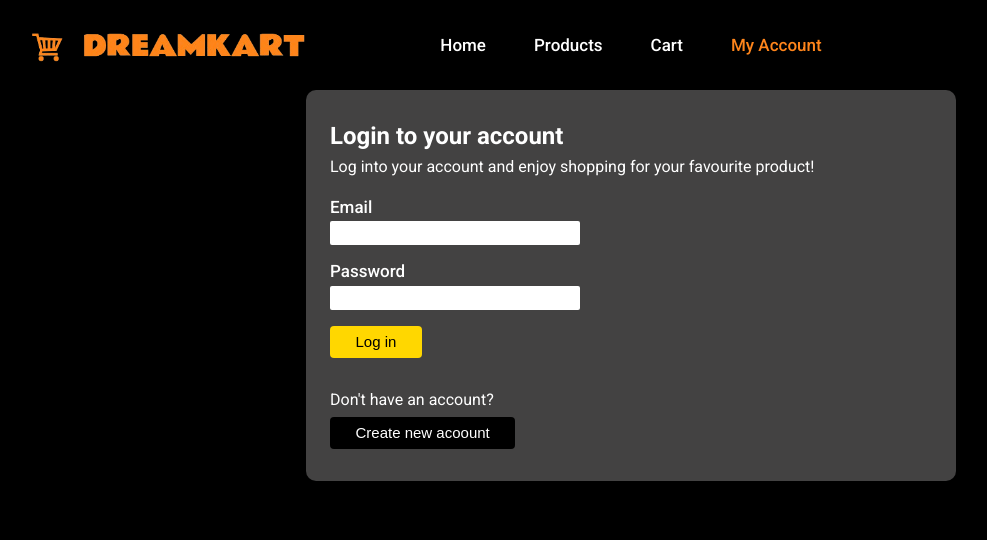
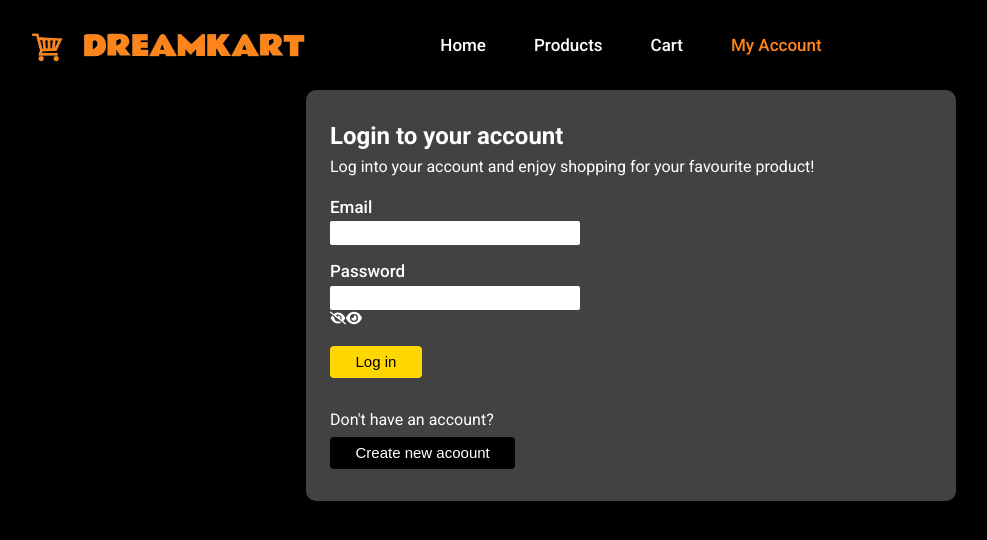
Before and after one commit to RohanGorla/E-Commerce-Template, a React (Vite) app in the folder client/: page /account/login in a window 1280 px wide. Shown: the top 540 px of the page, without its empty margins (9-996 px from the left). Built offline with nearby package versions, Linux system fonts and the light colour scheme.

Commit message:
Add the show and hide password feature in login page of user account

```diff
--- a/client/src/components/Login.jsx
+++ b/client/src/components/Login.jsx
@@ -1,6 +1,7 @@
 import React, { useState } from "react";
 import { useNavigate } from "react-router-dom";
 import axios from "axios";
+import { FaEye, FaEyeSlash } from "react-icons/fa6";
 import "../styles/Login.css";
 
 function Login() {
@@ -8,6 +9,7 @@ function Login() {
   const [pass, setPass] = useState("");
   const [error, setError] = useState(false);
   const [errorMsg, setErrorMsg] = useState("");
+  const [showPassword, setShowPassword] = useState(false);
   const navigate = useNavigate();
 
   /* Login API */
@@ -79,14 +81,32 @@ function Login() {
           </div>
           <div className="Login_Password">
             <label>Password</label>
+            <div className="Login_Password--Input_And_Eye">
               <input
                 className="Login_Password--Input"
-              type="password"
+                type={showPassword ? "text" : "password"}
                 onChange={(e) => {
                   setPass(e.target.value);
                 }}
                 value={pass}
               ></input>
+              <FaEyeSlash
+                className={
+                  showPassword
+                    ? "Login_Password--Eye"
+                    : "Login_Password--Eye--Inactive"
+                }
+                onClick={() => setShowPassword(false)}
+              ></FaEyeSlash>
+              <FaEye
+                className={
+                  showPassword
+                    ? "Login_Password--Eye--Inactive"
+                    : "Login_Password--Eye"
+                }
+                onClick={() => setShowPassword(true)}
+              ></FaEye>
+            </div>
           </div>
         </form>
         <div className="Login_Buttons">
```
Lines whose indentation alone changed are shown as unchanged.
